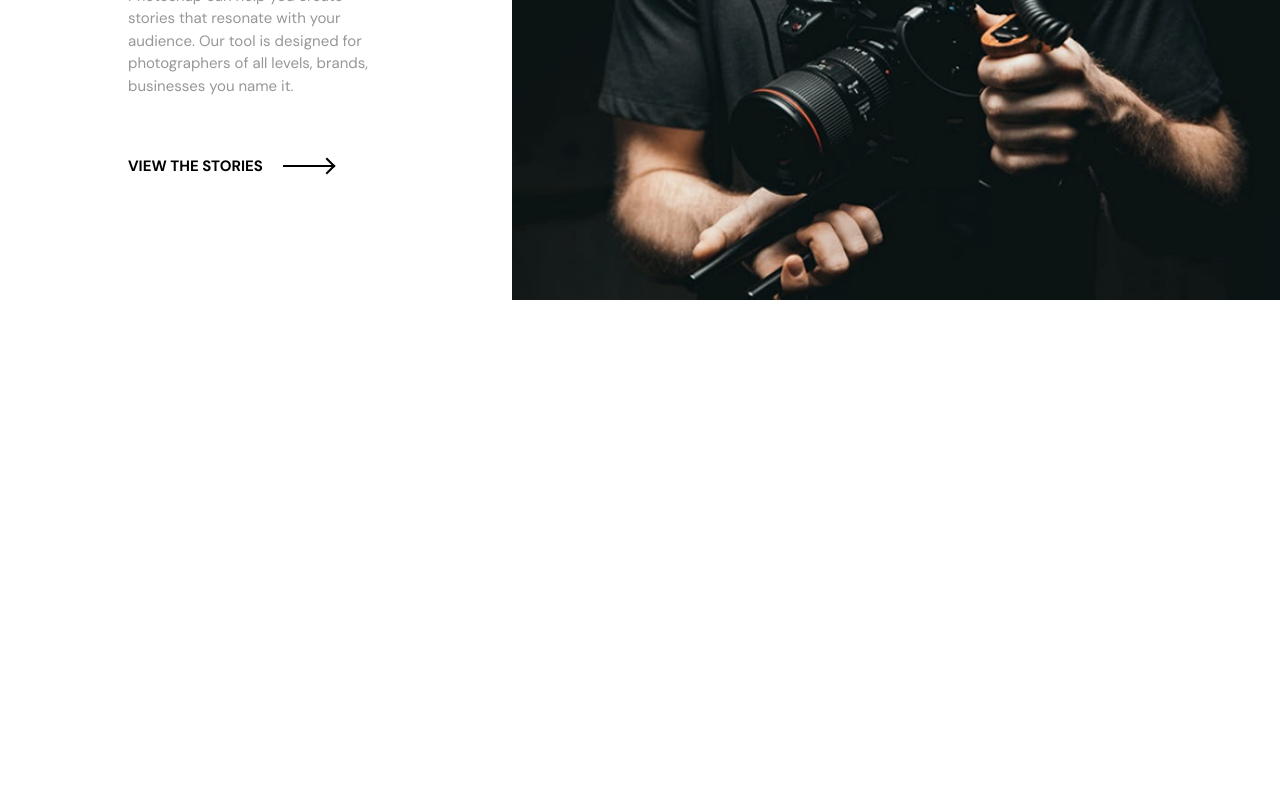
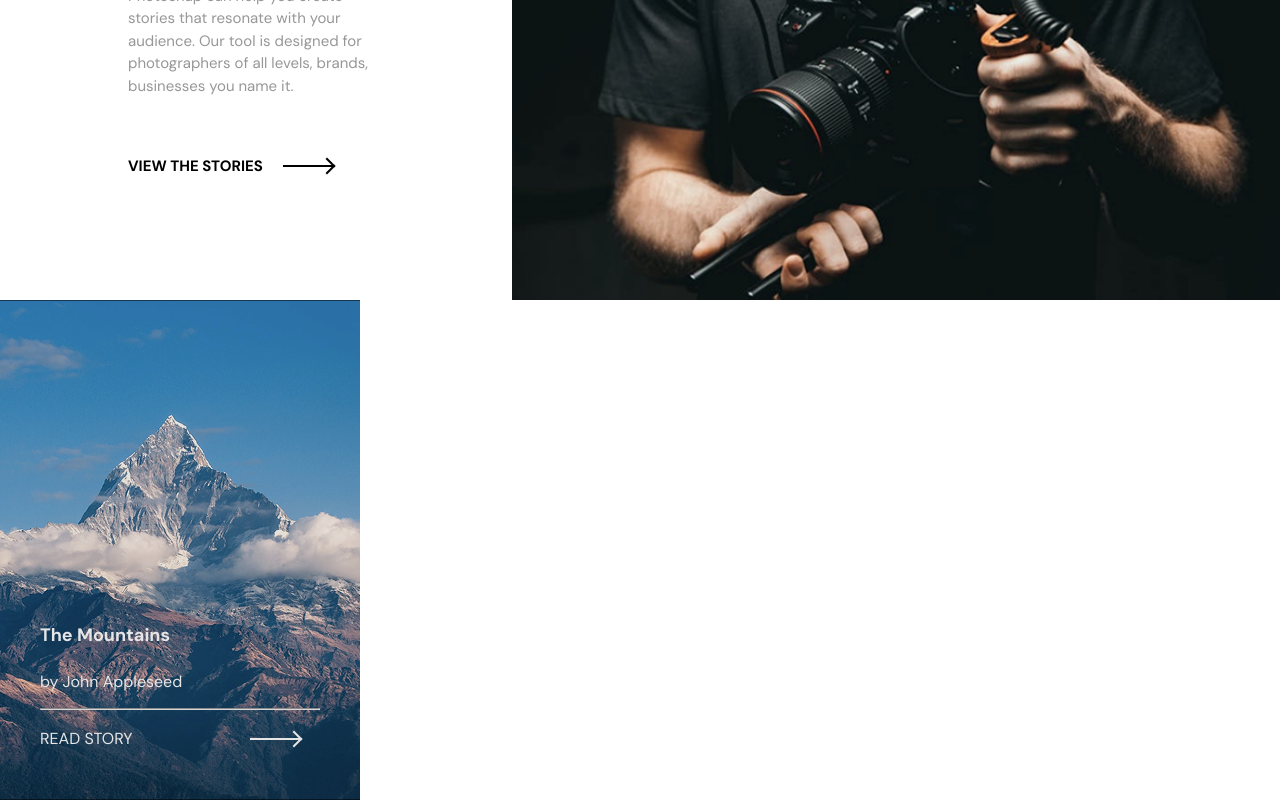
Before and after one commit to Lanssii/photosnap-website-react, a React (Vite) app: page / in a window 1280 px wide. Shown: the part 1777-2577 px from the top of the page. Before the commit the page ends 2077 px from the top, so only its background shows below. Built offline with nearby package versions, Linux system fonts and the light colour scheme.

Commit message:
feat: start creating story-card for StorySection

```diff
--- a/src/components/HeroSection/HeroSection.css
+++ b/src/components/HeroSection/HeroSection.css
@@ -28,14 +28,14 @@
 .left-section img {
   width: 41px;
 }
-.invite-way {
+.left-section-info .invite-way {
   display: flex;
   align-items: center;
   font-weight: bold;
   margin-top: 48px;
 }
 
-.invite-way a:hover {
+.left-section-info .invite-way a:hover {
   text-decoration: underline;
 }
 
@@ -50,7 +50,7 @@
   display: block;
 }
 
-.arrow {
+.left-section-info .arrow {
   position: relative;
   width: 50px;
   height: 2px;
@@ -58,7 +58,7 @@
   margin: 20px;
 }
 
-.arrow::after {
+.left-section-info .arrow::after {
   content: "";
   position: absolute;
   right: 0;
@@ -82,7 +82,7 @@
   .left-section p {
     font-size: 15px;
   }
-  .invite-way a {
+  .left-section-info .invite-way a {
     font-size: 15px;
   }
 }
--- a/src/components/StorySection/StorySection.css
+++ b/src/components/StorySection/StorySection.css
@@ -0,0 +1,55 @@
+.story-card {
+  width: 100%;
+  max-width: 360px;
+  height: 500px;
+
+  background-image: url("../../assets/story-card1.png");
+  background-size: cover;
+  background-position: center;
+  background-repeat: no-repeat;
+  filter: brightness(90%);
+
+  display: flex;
+  flex-direction: column;
+  justify-content: flex-end;
+}
+
+.story-card h4 {
+  font-size: 18px;
+}
+
+.story-info {
+  color: #ffffff;
+  padding: 40px;
+}
+
+.story-section .invite-way {
+  display: flex;
+  align-items: center;
+  justify-content: space-between;
+}
+.story-section .invite-way a {
+  color: #ffffff;
+}
+.story-section .invite-way a:hover {
+  text-decoration: underline;
+}
+.story-section .arrow {
+  position: relative;
+  width: 50px;
+  height: 2px;
+  background-color: #ffffff;
+  margin: 20px;
+}
+
+.story-section .arrow::after {
+  content: "";
+  position: absolute;
+  right: 0;
+  top: -5px;
+  width: 10px;
+  height: 10px;
+  border-top: 2px solid #ffffff;
+  border-right: 2px solid #ffffff;
+  transform: rotate(45deg);
+}
--- a/src/components/StorySection/StorySection.jsx
+++ b/src/components/StorySection/StorySection.jsx
@@ -1,10 +1,23 @@
 import "./StorySection.css";
+import "../../assets/story-card1.png";
 
 function StorySection() {
   return (
     <>
       <section className="story-section">
-        <div className="story-card"></div>
+        <div className="story-card">
+          <div className="story-info">
+            <h4>The Mountains</h4>
+            <p>by John Appleseed</p>
+            <hr />
+            <div className="invite-way">
+              <a href="/invite" className="read-link">
+                READ STORY
+              </a>
+              <div className="arrow"></div>
+            </div>
+          </div>
+        </div>
       </section>
     </>
   );
```
Also changed, not shown: src/assets/story-card1.png (added).
